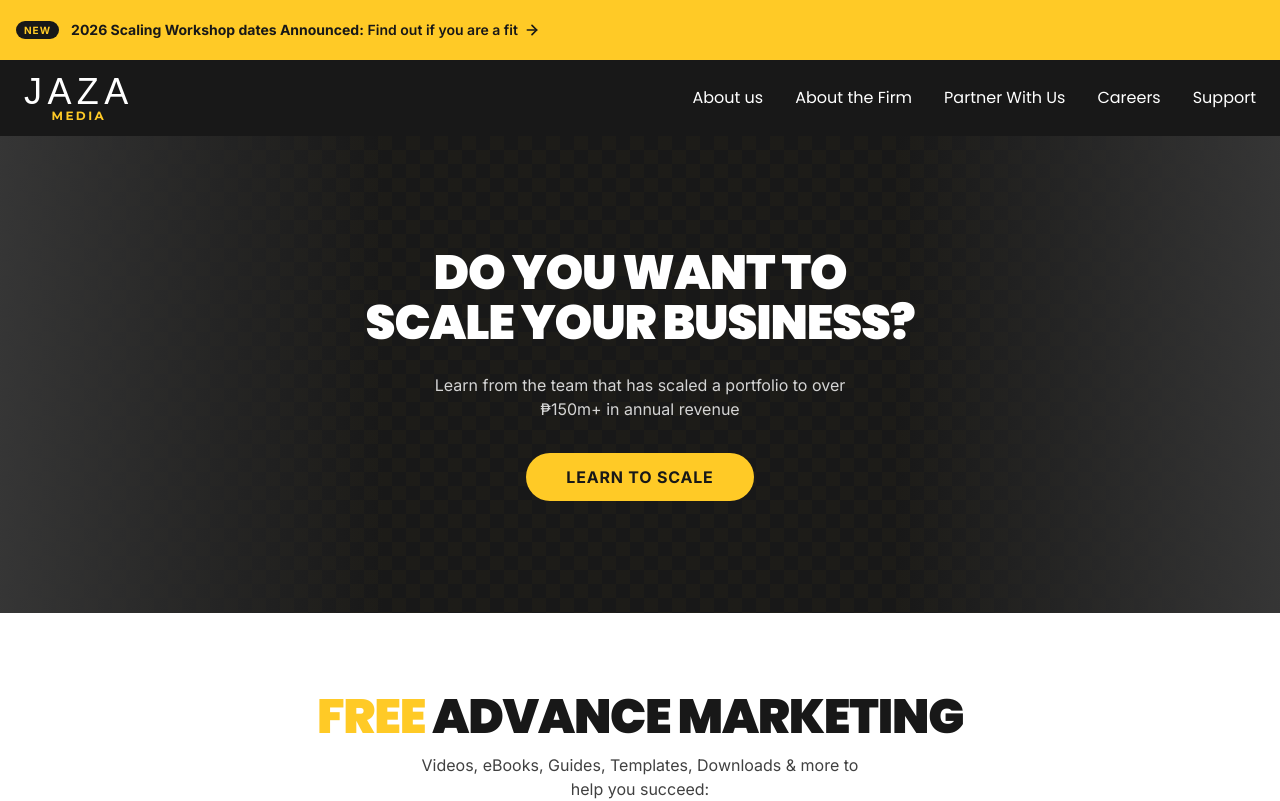
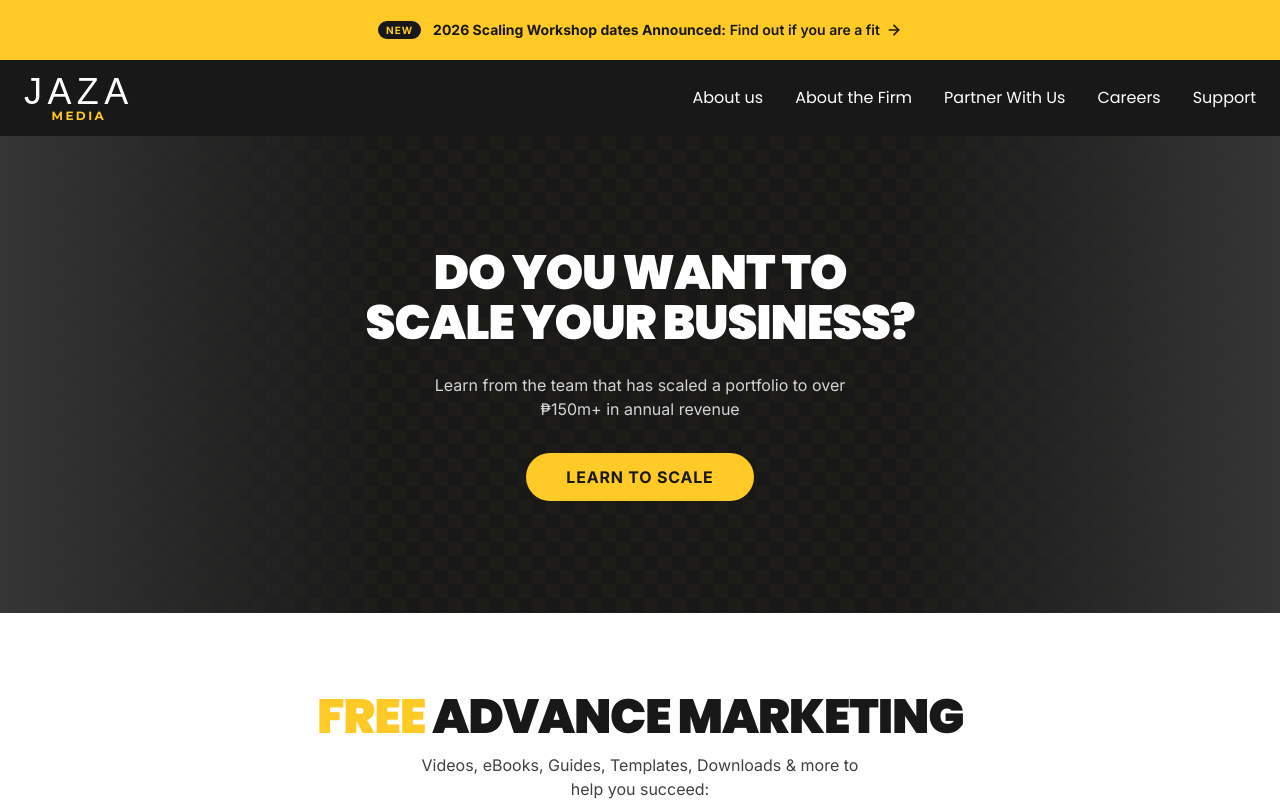
Before and after one commit to JAZA-Group-OS/jaza-media-site, a Next.js app: page / in a window 1280 px wide. Shown: the top 801 px of the page. Built offline with nearby package versions, Linux system fonts and the light colour scheme; a web font is replaced by a local one.

Commit message:
fix: center announcement banner content (justify-center)

```diff
--- a/components/announcement-banner.tsx
+++ b/components/announcement-banner.tsx
@@ -3,7 +3,7 @@ import { ArrowRight } from "lucide-react";
 export function AnnouncementBanner() {
   return (
     <div className="w-full bg-brand-yellow">
-      <div className="mx-auto flex max-w-7xl items-start gap-x-3 px-4 py-4 text-sm font-medium text-brand-black md:items-center md:py-5">
+      <div className="mx-auto flex max-w-7xl items-start justify-center gap-x-3 px-4 py-4 text-sm font-medium text-brand-black md:items-center md:py-5">
         <span className="inline-flex shrink-0 items-center rounded-full bg-brand-black px-2 py-0.5 text-[10px] font-black tracking-widest text-brand-yellow">
           NEW
         </span>
```
